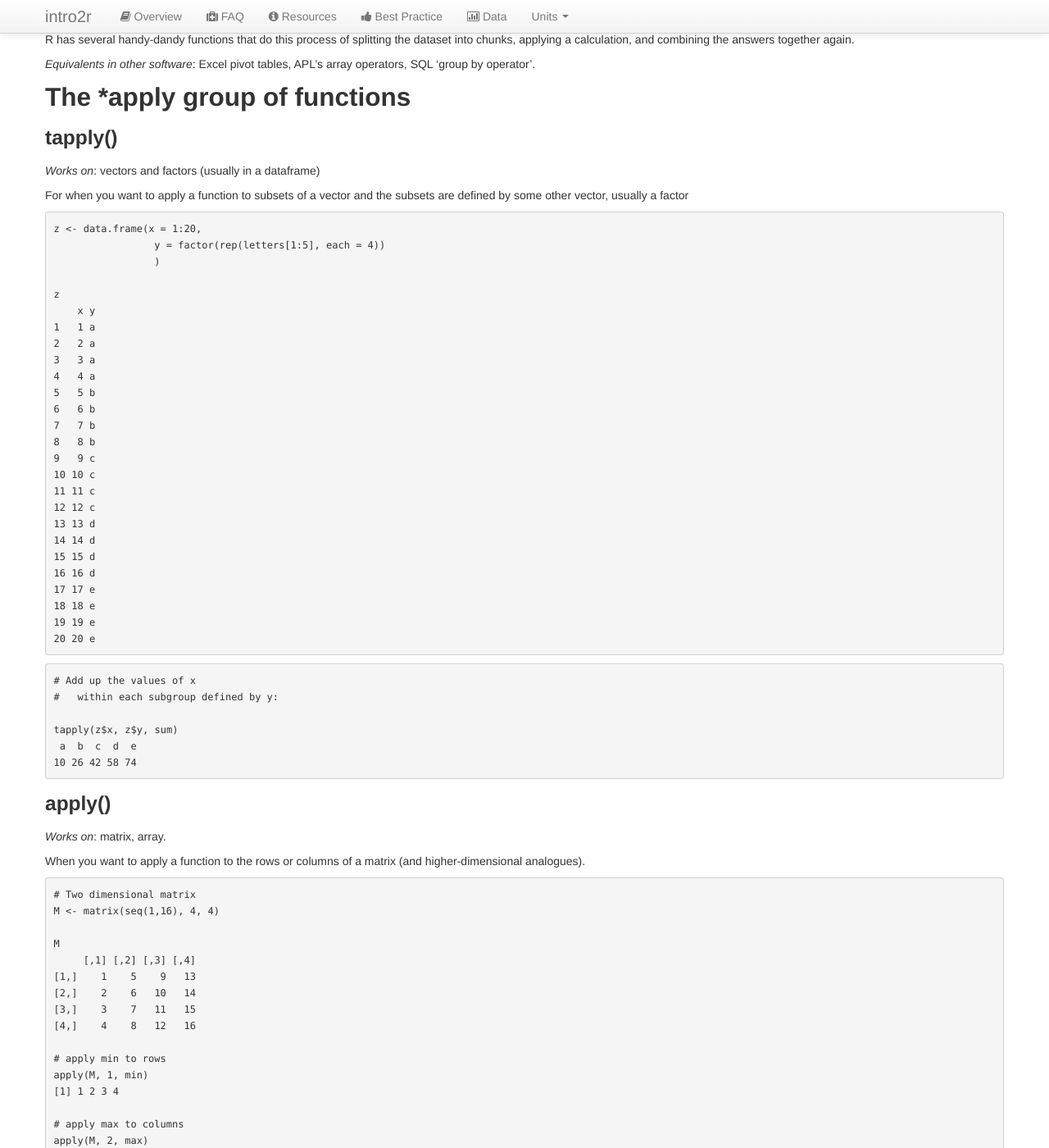
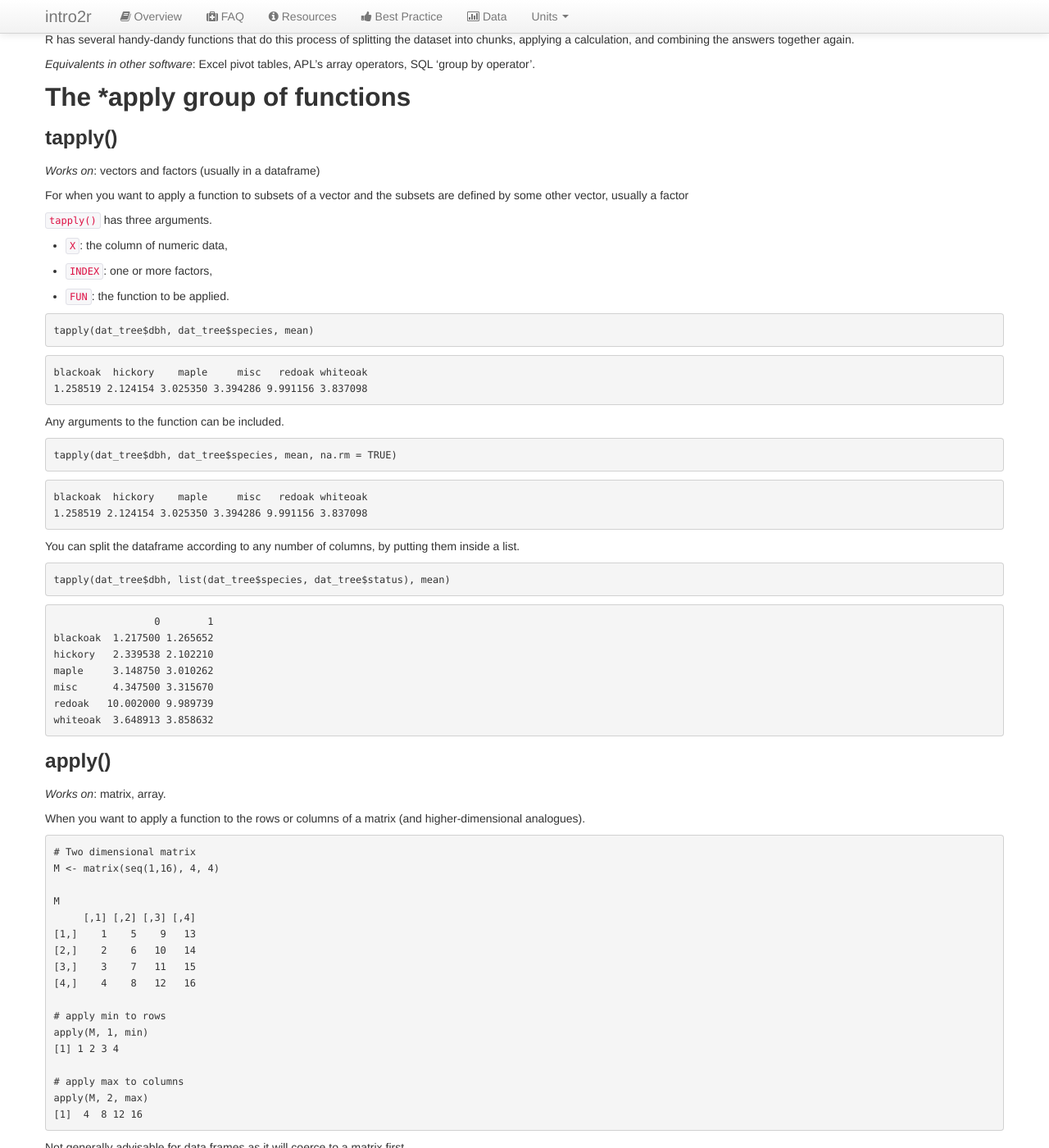
Before and after one commit to intro2r/intro2r, a Jekyll site: the page built from unit3/split-apply-combine.md, in a window 1280 px wide and 1400 px high, scrolled down 2035 px. Shown: the whole window at 82% size. Built offline with Jekyll 4.4.1, drawn with Linux system fonts in a browser that asks for light colours.

Commit message:
Update split-apply-combine.md

````diff
--- a/unit3/split-apply-combine.md
+++ b/unit3/split-apply-combine.md
@@ -112,46 +112,47 @@ R has several handy-dandy functions that do this process of splitting the datase
 
 For when you want to apply a function to subsets of a vector and the subsets are defined by some other vector, usually a factor
 
+`tapply()` has three arguments.
+
+  - `X`: the column of numeric data,
+
+  - `INDEX`: one or more factors,
+
+  - `FUN`: the function to be applied.
 
 ```r
-z <- data.frame(x = 1:20,
-                 y = factor(rep(letters[1:5], each = 4))
-                 )
+tapply(dat_tree$dbh, dat_tree$species, mean)
+```
+```
+blackoak  hickory    maple     misc   redoak whiteoak
+1.258519 2.124154 3.025350 3.394286 9.991156 3.837098
+```
 
-z
-    x y
-1   1 a
-2   2 a
-3   3 a
-4   4 a
-5   5 b
-6   6 b
-7   7 b
-8   8 b
-9   9 c
-10 10 c
-11 11 c
-12 12 c
-13 13 d
-14 14 d
-15 15 d
-16 16 d
-17 17 e
-18 18 e
-19 19 e
-20 20 e
+Any arguments to the function can be included.
+```r
+tapply(dat_tree$dbh, dat_tree$species, mean, na.rm = TRUE)
+```
+```
+blackoak  hickory    maple     misc   redoak whiteoak
+1.258519 2.124154 3.025350 3.394286 9.991156 3.837098
 ```
 
 
+You can split the dataframe according to any number of columns, by putting them inside a list.
+```r
+tapply(dat_tree$dbh, list(dat_tree$species, dat_tree$status), mean)
+```
+```
+                 0        1
+blackoak  1.217500 1.265652
+hickory   2.339538 2.102210
+maple     3.148750 3.010262
+misc      4.347500 3.315670
+redoak   10.002000 9.989739
+whiteoak  3.648913 3.858632
+```
 
-```r
-# Add up the values of x
-#   within each subgroup defined by y:
 
-tapply(z$x, z$y, sum)
- a  b  c  d  e
-10 26 42 58 74
-```
 
 
 
````
